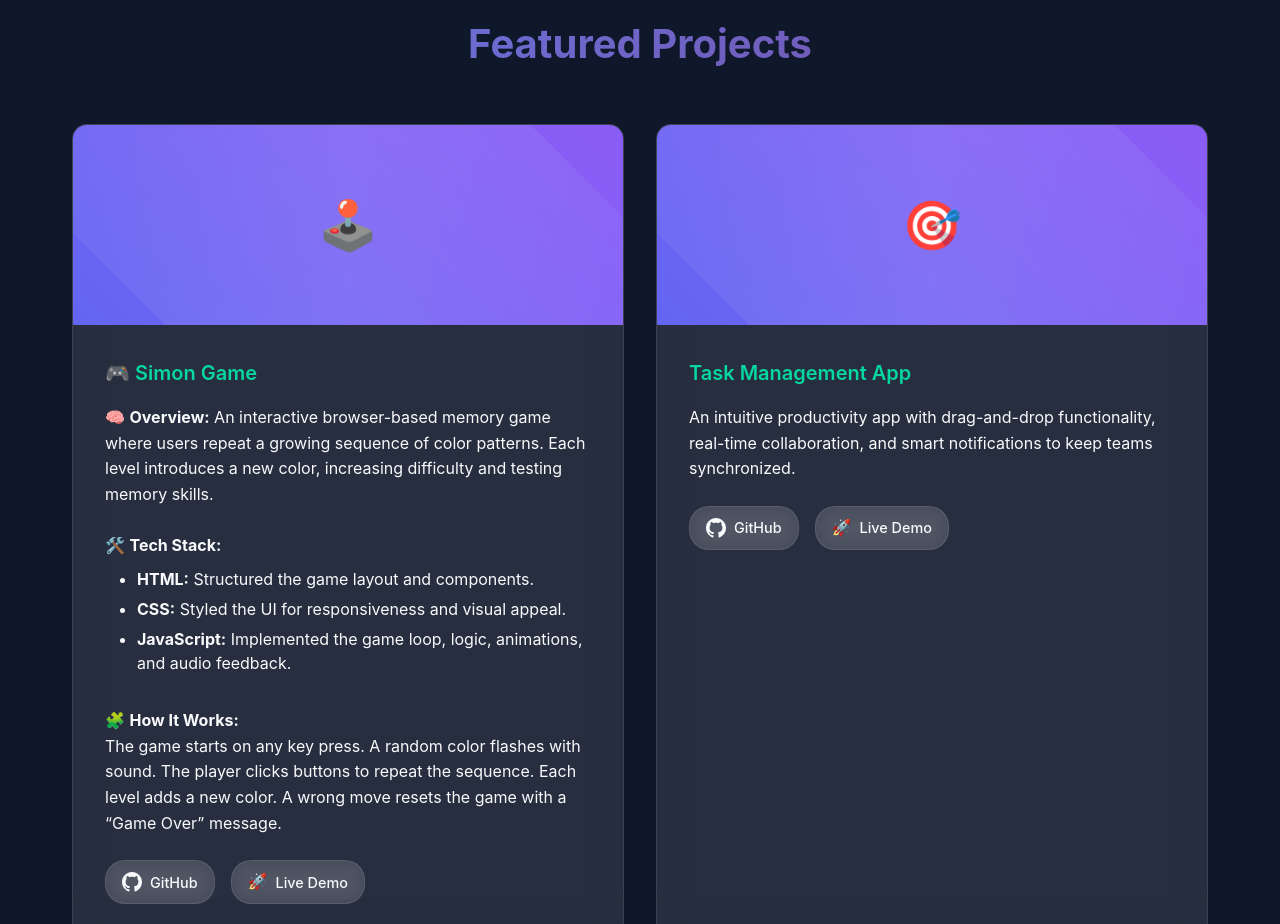
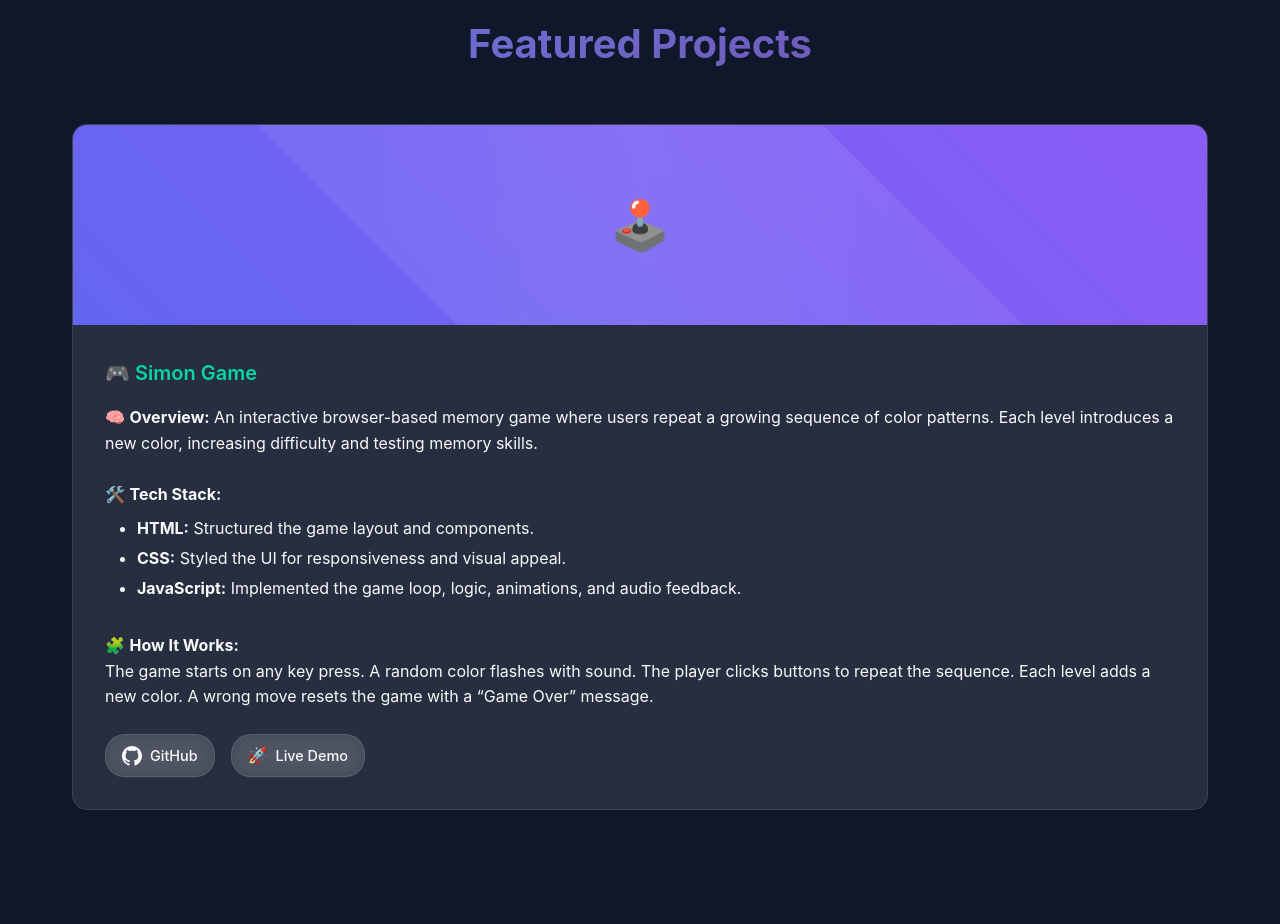
Before and after one commit to suriyaprakash-89/My-Portfolio, a plain HTML site: page index.html in a window 1280 px wide. Shown: the part 2000-2924 px from the top of the page. Drawn offline with Linux system fonts and the light colour scheme.

Commit message:
checking 1

```diff
--- a/index.html
+++ b/index.html
@@ -202,45 +202,6 @@
             </div>
           </div>
         </div>
-        <div class="project-card">
-          <div class="project-image">🎯</div>
-          <div class="project-content">
-            <h3 class="project-title">Task Management App</h3>
-            <p>
-              An intuitive productivity app with drag-and-drop functionality,
-              real-time collaboration, and smart notifications to keep teams
-              synchronized.
-            </p>
-            <div class="project-links">
-              <a
-                href="https://github.com/yourusername/task-manager"
-                target="_blank"
-                class="project-link github"
-              >
-                <!-- <span class="link-icon">🐱</span> -->
-                <svg
-                  width="20"
-                  height="20"
-                  viewBox="0 0 24 24"
-                  fill="currentColor"
-                >
-                  <path
-                    d="M12 0c-6.626 0-12 5.373-12 12 0 5.302 3.438 9.8 8.207 11.387.599.111.793-.261.793-.577v-2.234c-3.338.726-4.033-1.416-4.033-1.416-.546-1.387-1.333-1.756-1.333-1.756-1.089-.745.083-.729.083-.729 1.205.084 1.839 1.237 1.839 1.237 1.07 1.834 2.807 1.304 3.492.997.107-.775.418-1.305.762-1.604-2.665-.305-5.467-1.334-5.467-5.931 0-1.311.469-2.381 1.236-3.221-.124-.303-.535-1.524.117-3.176 0 0 1.008-.322 3.301 1.23.957-.266 1.983-.399 3.003-.404 1.02.005 2.047.138 3.006.404 2.291-1.552 3.297-1.23 3.297-1.23.653 1.653.242 2.874.118 3.176.77.84 1.235 1.911 1.235 3.221 0 4.609-2.807 5.624-5.479 5.921.43.372.823 1.102.823 2.222v3.293c0 .319.192.694.801.576 4.765-1.589 8.199-6.086 8.199-11.386 0-6.627-5.373-12-12-12z"
-                  />
-                </svg>
-                GitHub
-              </a>
-              <a
-                href="https://your-taskapp-demo.vercel.app"
-                target="_blank"
-                class="project-link demo"
-              >
-                <span class="link-icon">🚀</span>
-                Live Demo
-              </a>
-            </div>
-          </div>
-        </div>
       </div>
     </section>
 
```
